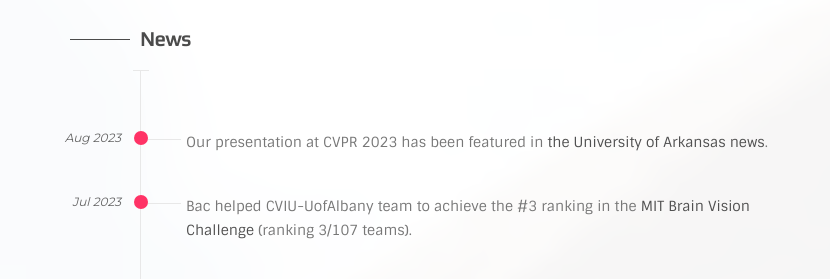
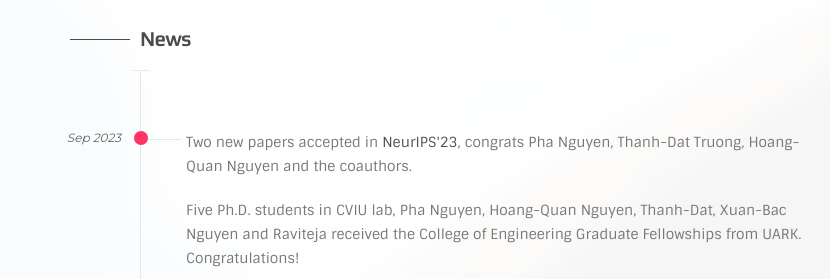
Before and after one commit to uark-cviu/uark-cviu.github.io, a plain HTML site: page index.html in a window 1280 px wide. Shown: the part 1820-2099 px from the top of the page, 0-830 px from the left. Drawn offline with Linux system fonts and the light colour scheme.

Commit message:
update index.html

```diff
--- a/index.html
+++ b/index.html
@@ -144,6 +144,19 @@
                                 <div class="col-md-8">
                                     <h2 class="with-sideline">News</h2>
                                     <div class="ol-timeline">
+
+                                        <div class="tl-item pub-item">
+                                            <span class="item-section description">Sep 2023</span>
+                                            <div class="content-wrapper">
+                                                <div class="details">
+                                                    <p>Two new papers accepted in <a href="https://neurips.cc/">NeurIPS'23</a>, congrats Pha Nguyen,
+                                                        Thanh-Dat Truong, Hoang-Quan Nguyen and the coauthors.</p>
+                                                    <p>Five Ph.D. students in CVIU lab, Pha Nguyen, Hoang-Quan Nguyen,
+                                                        Thanh-Dat, Xuan-Bac Nguyen and Raviteja received the College of
+                                                        Engineering Graduate Fellowships from UARK. Congratulations!</p>
+                                                </div>
+                                            </div>
+                                        </div>
 
                                         <div class="tl-item pub-item">
                                             <span class="item-section description">Aug 2023</span>
```
